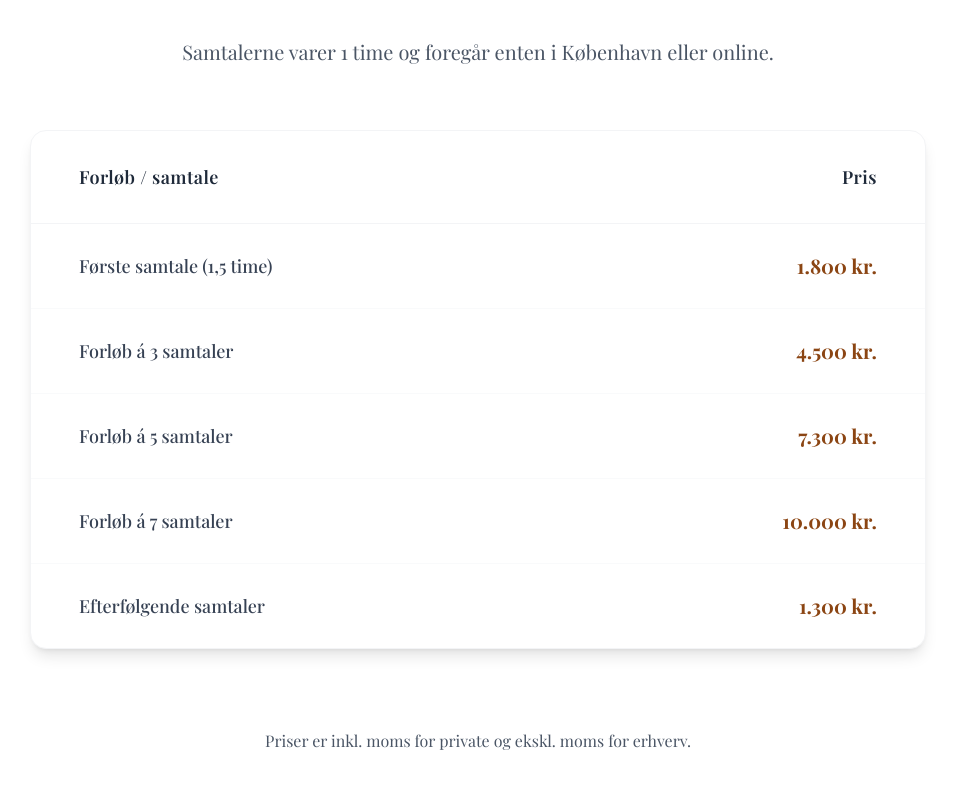
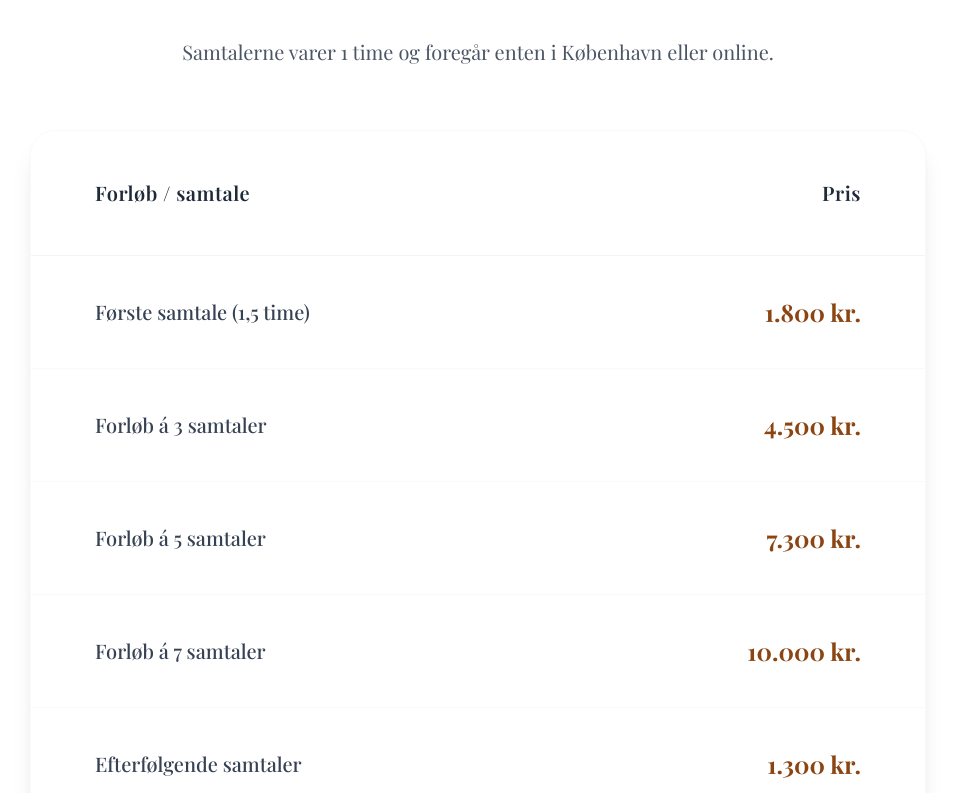
Before and after one commit to nordic-agency/marielouisestokholm, a Next.js app: page /praktik-og-priser in a window 1280 px wide. Shown: the part 1967-2760 px from the top of the page, without its empty margins (162-1117 px from the left). Built offline with nearby package versions, Linux system fonts and the light colour scheme.

Commit message:
V2 Revision: Made pricing table even more spacious with larger padding and font sizes

```diff
--- a/src/app/praktik-og-priser/page.tsx
+++ b/src/app/praktik-og-priser/page.tsx
@@ -80,35 +80,35 @@ export default function PraktikOgPriser() {
           </p>
 
           {/* Pricing Table */}
-          <div className="bg-white rounded-2xl shadow-lg border border-gray-100 overflow-hidden mb-20">
+          <div className="bg-white rounded-3xl shadow-xl border border-gray-50 overflow-hidden mb-24">
             <div className="overflow-x-auto">
               <table className="w-full">
                 <thead>
                   <tr className="border-b border-gray-100">
-                    <th className="px-12 py-8 text-left text-lg font-semibold text-gray-800 tracking-wide">Forløb / samtale</th>
-                    <th className="px-12 py-8 text-right text-lg font-semibold text-gray-800 tracking-wide">Pris</th>
+                    <th className="px-16 py-12 text-left text-xl font-semibold text-gray-800 tracking-wide">Forløb / samtale</th>
+                    <th className="px-16 py-12 text-right text-xl font-semibold text-gray-800 tracking-wide">Pris</th>
                   </tr>
                 </thead>
                 <tbody>
                   <tr className="border-b border-gray-50 hover:bg-gray-25 transition-colors duration-200">
-                    <td className="px-12 py-7 text-lg text-gray-700 font-medium">Første samtale (1,5 time)</td>
-                    <td className="px-12 py-7 text-xl font-bold text-[#8B4513] text-right">1.800 kr.</td>
+                    <td className="px-16 py-10 text-xl text-gray-700 font-medium">Første samtale (1,5 time)</td>
+                    <td className="px-16 py-10 text-2xl font-bold text-[#8B4513] text-right">1.800 kr.</td>
                   </tr>
                   <tr className="border-b border-gray-50 hover:bg-gray-25 transition-colors duration-200">
-                    <td className="px-12 py-7 text-lg text-gray-700 font-medium">Forløb á 3 samtaler</td>
-                    <td className="px-12 py-7 text-xl font-bold text-[#8B4513] text-right">4.500 kr.</td>
+                    <td className="px-16 py-10 text-xl text-gray-700 font-medium">Forløb á 3 samtaler</td>
+                    <td className="px-16 py-10 text-2xl font-bold text-[#8B4513] text-right">4.500 kr.</td>
                   </tr>
                   <tr className="border-b border-gray-50 hover:bg-gray-25 transition-colors duration-200">
-                    <td className="px-12 py-7 text-lg text-gray-700 font-medium">Forløb á 5 samtaler</td>
-                    <td className="px-12 py-7 text-xl font-bold text-[#8B4513] text-right">7.300 kr.</td>
+                    <td className="px-16 py-10 text-xl text-gray-700 font-medium">Forløb á 5 samtaler</td>
+                    <td className="px-16 py-10 text-2xl font-bold text-[#8B4513] text-right">7.300 kr.</td>
                   </tr>
                   <tr className="border-b border-gray-50 hover:bg-gray-25 transition-colors duration-200">
-                    <td className="px-12 py-7 text-lg text-gray-700 font-medium">Forløb á 7 samtaler</td>
-                    <td className="px-12 py-7 text-xl font-bold text-[#8B4513] text-right">10.000 kr.</td>
+                    <td className="px-16 py-10 text-xl text-gray-700 font-medium">Forløb á 7 samtaler</td>
+                    <td className="px-16 py-10 text-2xl font-bold text-[#8B4513] text-right">10.000 kr.</td>
                   </tr>
                   <tr className="hover:bg-gray-25 transition-colors duration-200">
-                    <td className="px-12 py-7 text-lg text-gray-700 font-medium">Efterfølgende samtaler</td>
-                    <td className="px-12 py-7 text-xl font-bold text-[#8B4513] text-right">1.300 kr.</td>
+                    <td className="px-16 py-10 text-xl text-gray-700 font-medium">Efterfølgende samtaler</td>
+                    <td className="px-16 py-10 text-2xl font-bold text-[#8B4513] text-right">1.300 kr.</td>
                   </tr>
                 </tbody>
               </table>
```
